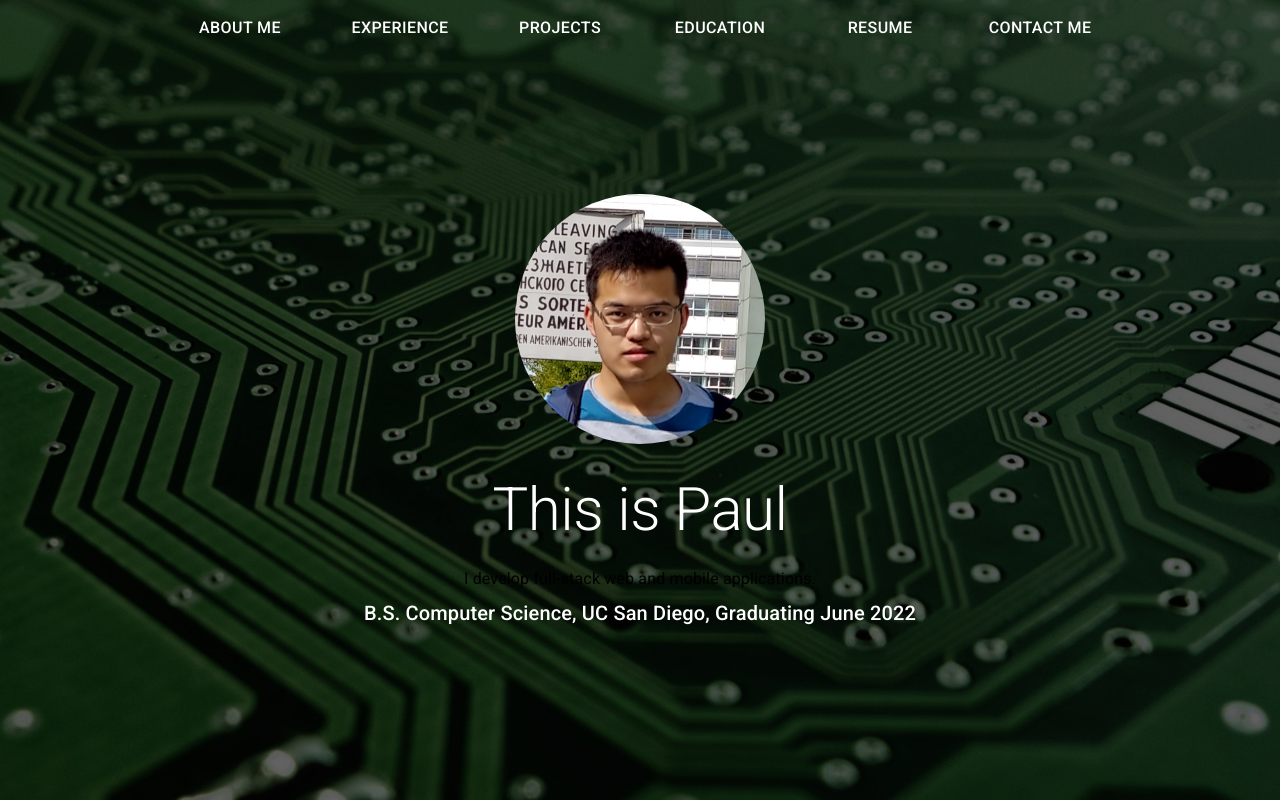
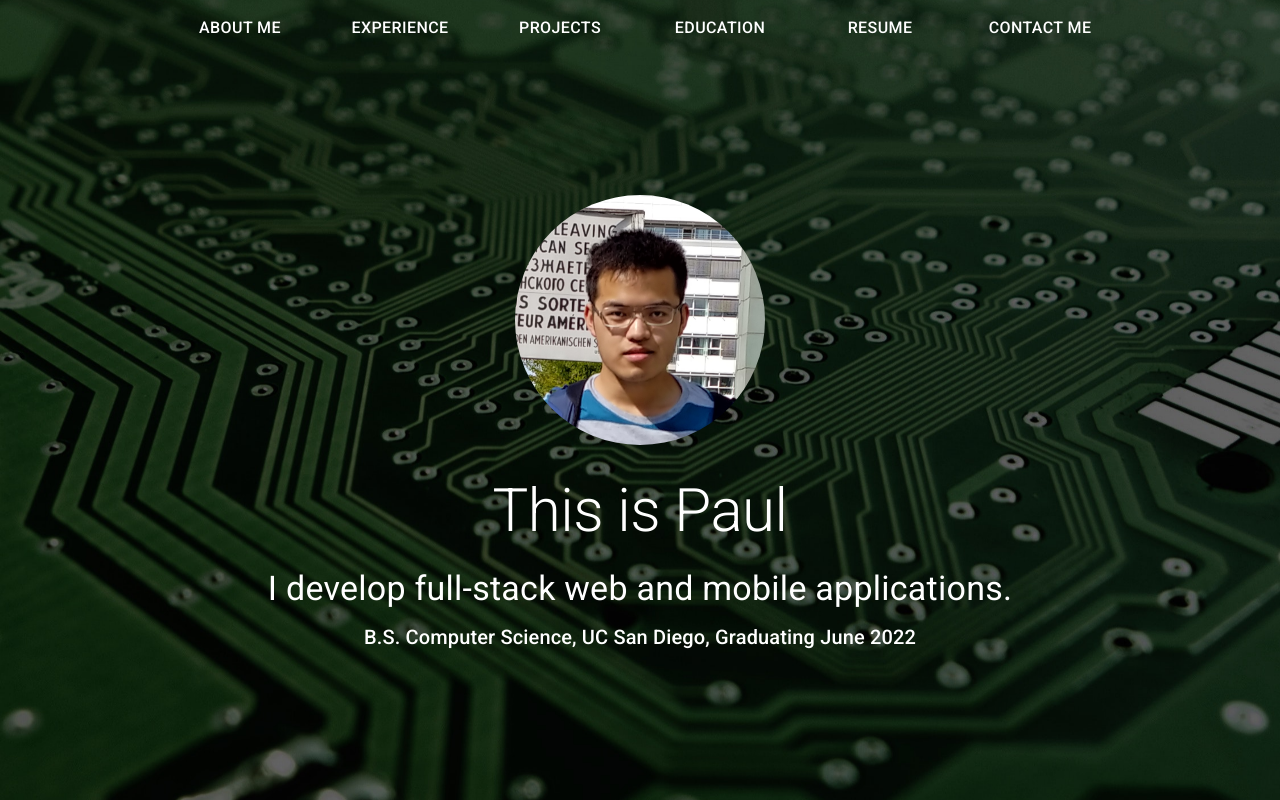
Before and after one commit to paulpan05/portfolio-website, a React (Create React App) app: page / in a window 1280 px wide. Built offline with nearby package versions, Linux system fonts and the light colour scheme.

Commit message:
Removed padding around avatar and adjusted margins

```diff
--- a/src/components/AboutMe.tsx
+++ b/src/components/AboutMe.tsx
@@ -4,6 +4,7 @@ import Avatar from '@material-ui/core/Avatar';
 import Grid from '@material-ui/core/Grid';
 import Typography from '@material-ui/core/Typography';
 import { makeStyles, createStyles } from '@material-ui/core/styles';
+import { topBarHeight } from '../constants/TopBarConstants';
 import profile from '../images/profile.jpg';
 import '../css/AboutMe.css'
 
@@ -11,15 +12,15 @@ const useStyles = makeStyles(
   createStyles({
     avatar: {
       width: 250,
-      height: 250,
-      margin: 30
+      height: 250
     },
     grid: {
       height: '100vh',
-      minHeight: '500px',
+      minHeight: '650px',
       verticalAlign: 'middle'
     },
     headerText: {
+      textAlign: 'center',
       color: 'white'
     }
   })
@@ -42,6 +43,7 @@ const AboutMe: React.FC<AboutMeProps> = (props) => {
           alt="Remy Sharp"
           src={profile}
           className={classes.avatar}
+          style={{marginTop: topBarHeight}}
           ref={props.profileRef}
         />
     },
@@ -54,6 +56,7 @@ const AboutMe: React.FC<AboutMeProps> = (props) => {
       <Typography
         variant="h2"
         className={classes.headerText}
+        style={{marginTop: '0.5em'}}
         gutterBottom
       >
         This is Paul
@@ -66,7 +69,8 @@ const AboutMe: React.FC<AboutMeProps> = (props) => {
       classNames: "self-descr",
       element:
         <Typography
-          className={classes.introText}
+          variant="h4"
+          className={classes.headerText}
           gutterBottom
         >
           I develop full-stack web and mobile applications.
@@ -95,12 +99,13 @@ const AboutMe: React.FC<AboutMeProps> = (props) => {
       alignItems="center"
       className={classes.grid}
     >
-      { transitionComponents.map((component) =>
+      { transitionComponents.map((component, key) =>
         <CSSTransition
           in={component.in}
           appear={component.appear}
           timeout={component.timeout}
           classNames={component.classNames}
+          key={key}
         >
           {component.element}
         </CSSTransition>
```
